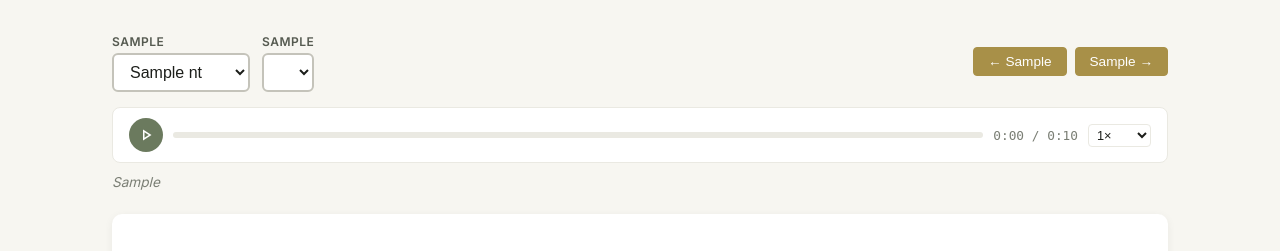
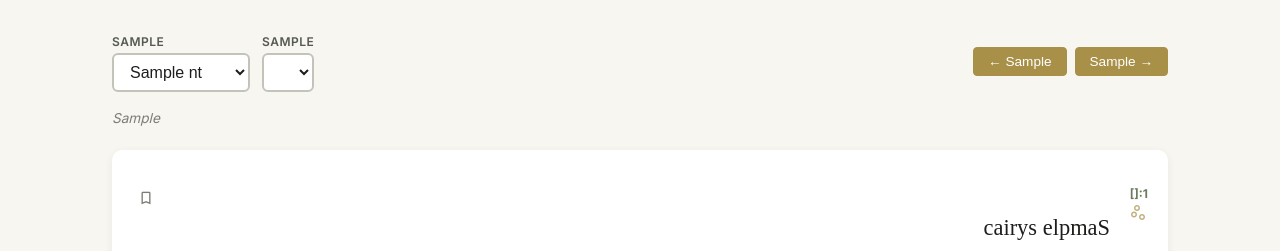
Before and after one commit to Jossifresben/peshitta, a Flask app: template peshitta_roots/templates/read.html in a window 1280 px wide. Shown: the part 183-434 px from the top of the page. Run offline with Flask 3, Linux system fonts and the light colour scheme; the template is opened without the code that fills it: most values are stand-ins (such as "Sample title", 1, 10 or a date in 2020); lists and menus that the app fills with data are empty.

Commit message:
refactor: remove audio UI from reader template and CSS
Co-Authored-By: Claude Opus 4.6 (1M context) <noreply@anthropic.com>

```diff
--- a/peshitta_roots/static/style.css
+++ b/peshitta_roots/static/style.css
@@ -2493,100 +2493,6 @@ footer a:hover {
     border-radius: 3px;
 }
 
-/* === Audio Player === */
-.audio-chapter-bar {
-    display: flex;
-    align-items: center;
-    gap: 10px;
-    width: 100%;
-    padding: 10px 16px;
-    margin: 8px 0;
-    background: var(--bg-card);
-    border: 1px solid var(--border-light);
-    border-radius: 8px;
-    box-sizing: border-box;
-}
-
-.audio-btn {
-    background: var(--accent);
-    color: #fff;
-    border: none;
-    border-radius: 50%;
-    width: 34px;
-    height: 34px;
-    display: flex;
-    align-items: center;
-    justify-content: center;
-    cursor: pointer;
-    flex-shrink: 0;
-    transition: background 0.15s;
-}
-
-.audio-btn:hover {
-    background: var(--accent-dark);
-}
-
-.audio-btn .material-symbols-outlined {
-    font-size: 20px;
-}
-
-.audio-verse-play {
-    width: 22px;
-    height: 22px;
-    padding: 0;
-    margin-right: 4px;
-    vertical-align: middle;
-    display: inline-flex;
-}
-
-.audio-verse-play .material-symbols-outlined {
-    font-size: 13px;
-}
-
-.audio-progress-wrap {
-    flex: 1;
-    height: 6px;
-    background: var(--border-light);
-    border-radius: 3px;
-    cursor: pointer;
-    position: relative;
-}
-
-.audio-progress-bar {
-    height: 100%;
-    background: var(--accent);
-    border-radius: 3px;
-    width: 0%;
-    transition: width 0.15s linear;
-    pointer-events: none;
-}
-
-.audio-time {
-    font-size: 0.8em;
-    color: var(--text-muted);
-    font-family: monospace;
-    white-space: nowrap;
-    min-width: 80px;
-    text-align: center;
-}
-
-.audio-speed {
-    font-size: 0.8em;
-    padding: 2px 4px;
-    border: 1px solid var(--border-light);
-    border-radius: 4px;
-    background: var(--bg-card);
-    color: var(--text-body);
-    cursor: pointer;
-}
-
-.reader-verse.verse-playing {
-    background: rgba(107, 122, 94, 0.08);
-    border-left: 3px solid var(--accent);
-    padding-left: 12px;
-    transition: background 0.3s ease, border-left 0.3s ease;
-}
-
 /* Greek concordance */
 .greek-result-header {
     padding: 12px 0;
@@ -3752,8 +3658,4 @@ footer a:hover {
         left: 12px !important;
         right: 12px !important;
     }
-    .audio-speed { display: none; }
-    .audio-progress-wrap { height: 10px; }
-    .audio-chapter-bar { padding: 8px 10px; gap: 8px; }
-    .audio-time { font-size: 0.7em; min-width: 70px; }
-}
+}
--- a/peshitta_roots/templates/read.html
+++ b/peshitta_roots/templates/read.html
@@ -51,24 +51,6 @@
             </div>
         </div>
 
-        {% if audio_data %}
-        <div class="audio-chapter-bar" id="audio-chapter-bar">
-            <button class="audio-btn audio-chapter-play" id="chapter-play-btn"
-                    title="{{ t.audio_play_chapter|default('Play chapter') }}">
-                <span class="material-symbols-outlined">play_arrow</span>
-            </button>
-            <div class="audio-progress-wrap" id="audio-progress-wrap">
-                <div class="audio-progress-bar" id="audio-progress-bar"></div>
-            </div>
-            <span class="audio-time" id="audio-time">0:00 / {{ '%d:%02d' | format(audio_data.duration // 60, audio_data.duration % 60) }}</span>
-            <select class="audio-speed" id="audio-speed" title="{{ t.audio_speed|default('Speed') }}">
-                <option value="0.75">0.75×</option>
-                <option value="1" selected>1×</option>
-                <option value="1.25">1.25×</option>
-            </select>
-        </div>
-        {% endif %}
-
         <p class="reader-hint">{{ t.read_click_hint }}</p>
 
         <!-- Verses -->
@@ -77,13 +59,7 @@
             <div class="reader-verse" id="verse-{{ v.number }}">
                 <span class="verse-num">{{ chapter }}:{{ v.number }}</span>
                 <button class="bm-verse-btn" data-ref="{{ v.reference }}" data-book="{{ book }}" data-chapter="{{ chapter }}" data-verse="{{ v.number }}" title="{{ t.bookmarks_toggle|default('Bookmark') }}"><span class="material-symbols-outlined">bookmark_border</span></button>
-{% if audio_data and v.number|string in audio_data.verses %}
-                <button class="audio-btn audio-verse-play" data-verse="{{ v.number }}"
-                        title="{{ t.audio_play_verse|default('Play verse') }}">
-                    <span class="material-symbols-outlined">volume_up</span>
-                </button>
-{% endif %}
-<a href="{{ url_for('constellation', book=book, chapter=chapter, v_start=v.number, v_end=v.number, lang=lang, script=script, trans=trans) }}"
+                <a href="{{ url_for('constellation', book=book, chapter=chapter, v_start=v.number, v_end=v.number, lang=lang, script=script, trans=trans) }}"
                    class="verse-constellation-link" title="{{ t.read_constellation }}">
                     <span class="material-symbols-outlined">scatter_plot</span>
                 </a>
@@ -341,8 +317,7 @@
         if (e.key === 'Escape') closeRootModal();
     });
 
-    // --- Text-to-Speech (Aramaic via Hebrew voice) ---
-    // Scroll to verse and highlight word if params present
+    // --- Scroll to verse and highlight word if params present ---
     (function() {
         var params = new URLSearchParams(window.location.search);
         var vStart = params.get('v_start');
@@ -379,15 +354,5 @@
         }
     })();
 
-    {% if audio_data %}
-    var audioConfig = {
-        src: "{{ url_for('static', filename='audio/' + audio_data.file) }}",
-        verses: {{ audio_data.verses | tojson }},
-        duration: {{ audio_data.duration }}
-    };
-    {% endif %}
     </script>
-    {% if audio_data %}
-    <script src="{{ url_for('static', filename='js/audio-player.js') }}"></script>
-    {% endif %}
 {% endblock %}
```
